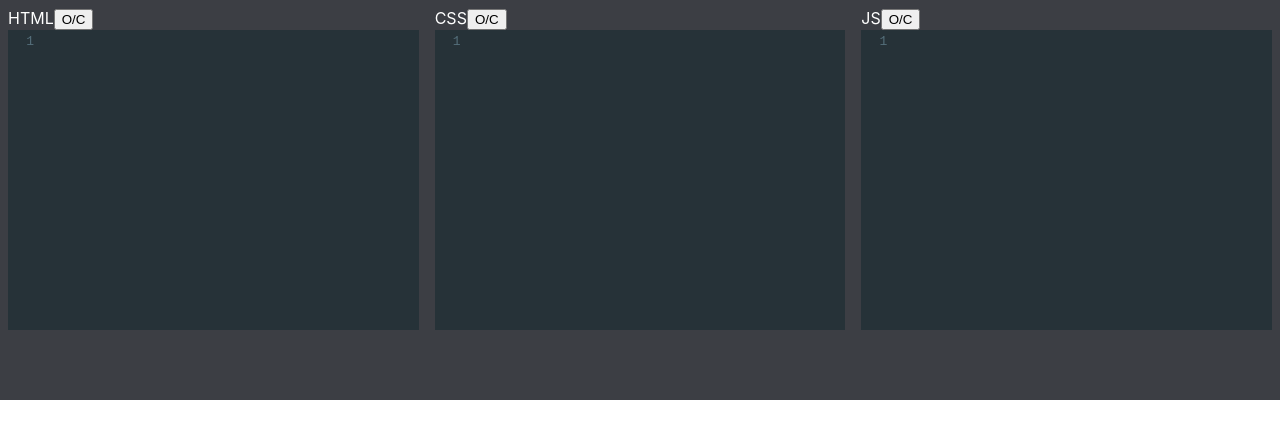
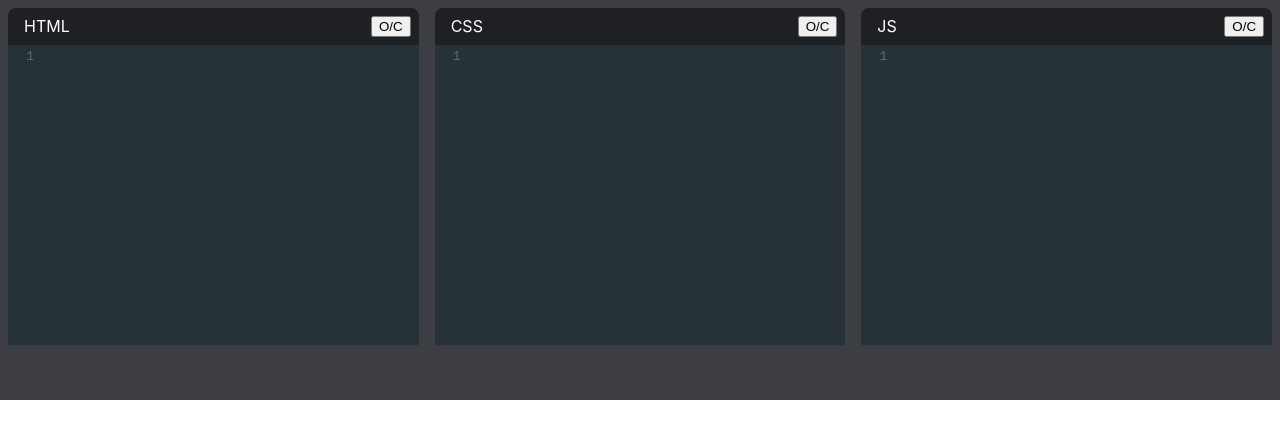
Before and after one commit to Saurabh-Rana17/online-compiler-collab, a React (Create React App) app in the folder client/: page /live-editor in a window 1280 px wide. Shown: the top 438 px of the page. Built offline with nearby package versions, Linux system fonts and the light colour scheme.

Commit message:
css section completed

```diff
--- a/client/src/liveEditor.css
+++ b/client/src/liveEditor.css
@@ -20,3 +20,21 @@ body {
   padding: 0.5rem;
   background-color: hsl(225, 6%, 25%);
 }
+.editor-title {
+  display: flex;
+  justify-content: space-between;
+  background-color: hsl(225, 6%, 13%);
+  color: white;
+  padding: 0.5rem 0.5rem 0.5rem 1rem;
+  border-top-right-radius: 0.5rem;
+  border-top-left-radius: 0.5rem;
+}
+.codeMirror {
+  height: 100% !important;
+}
+.code-mirror-wrapper {
+  flex-grow: 1;
+  border-bottom-left-radius: 0.5rem;
+  border-bottom-right-radius: 0.5rem;
+  overflow: hidden;
+}
```
